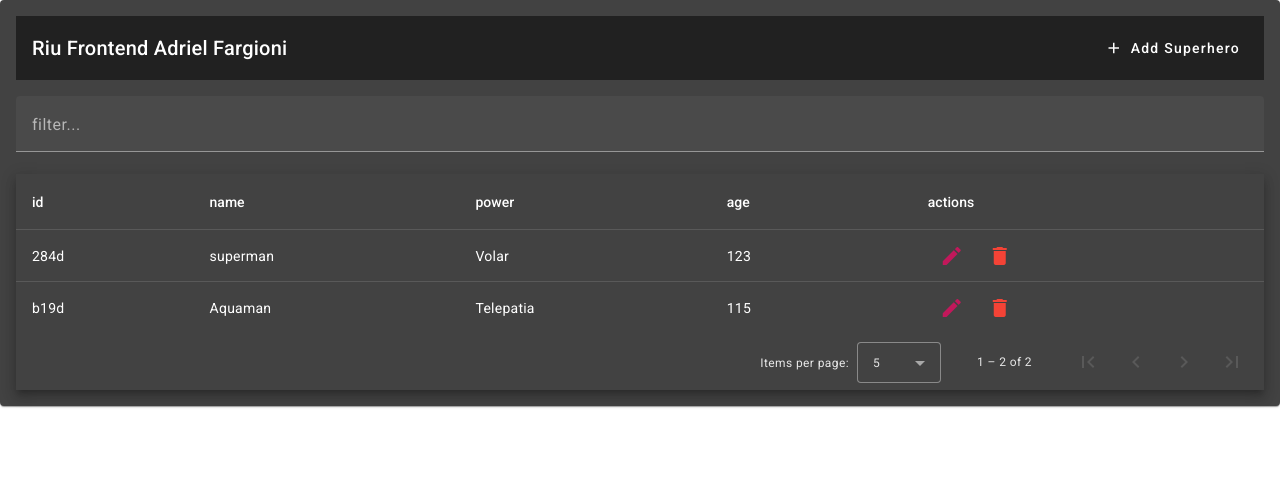
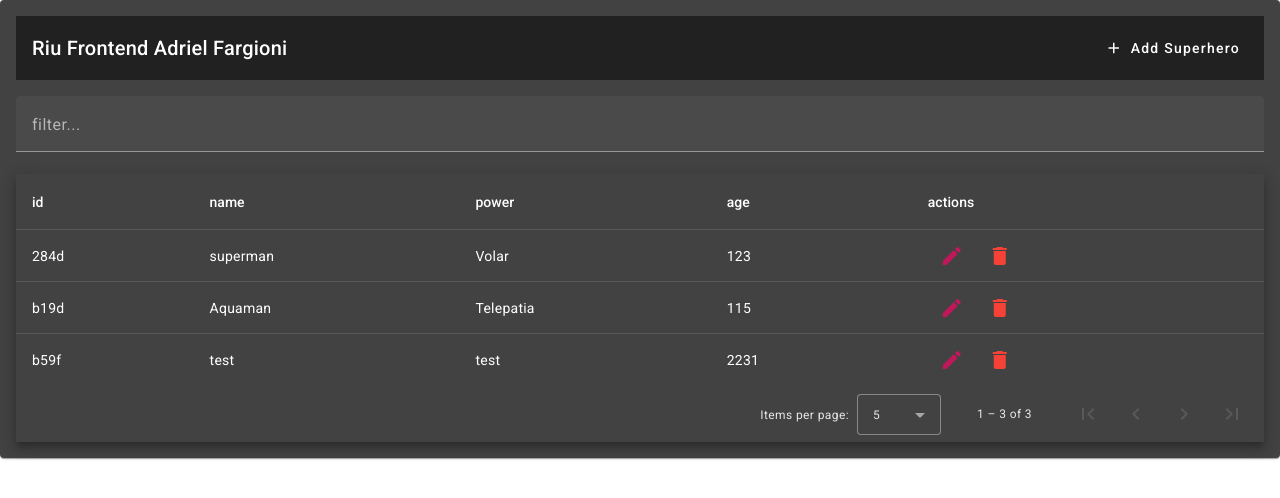
Before and after one commit to fargioni11/RIU-Frontend-adriel-fargioni, an Angular app: page /superheroes in a window 1280 px wide. Shown: the top 498 px of the page. Built offline with nearby package versions, Linux system fonts and the light colour scheme; data requests are answered from the project's data file.

Commit message:
delete validators

```diff
--- a/db.json
+++ b/db.json
@@ -11,6 +11,12 @@
       "name": "Aquaman",
       "power": "Telepatia",
       "age": "115"
+    },
+    {
+      "id": "b59f",
+      "name": "test",
+      "power": "test ",
+      "age": 2231
     }
   ]
 }
--- a/src/app/components/modal/modal.component.ts
+++ b/src/app/components/modal/modal.component.ts
@@ -73,9 +73,9 @@ export class ModalComponent implements OnInit {
 
   private _buildForm(): void {
     this.superheroForm = this.fb.group({
-      name: ['', Validators.required, Validators.maxLength(15) ],
-      power: ['',Validators.required, Validators.maxLength(10)],
-      age: ['',Validators.required, Validators.maxLength(3) ,Validators.min(0), Validators.max(999)]
+      name: ['', Validators.required],
+      power: ['',Validators.required],
+      age: ['',Validators.required,]
     });
   }
 }
```
